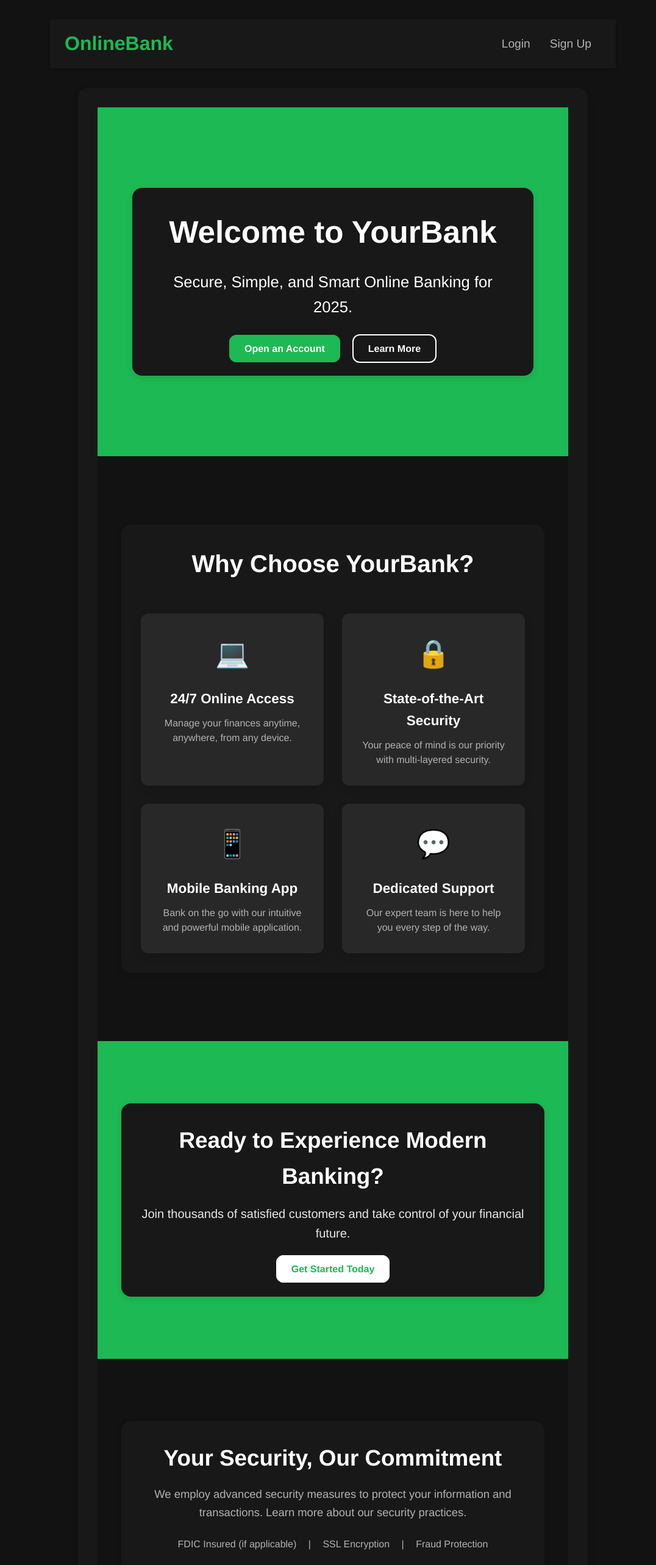
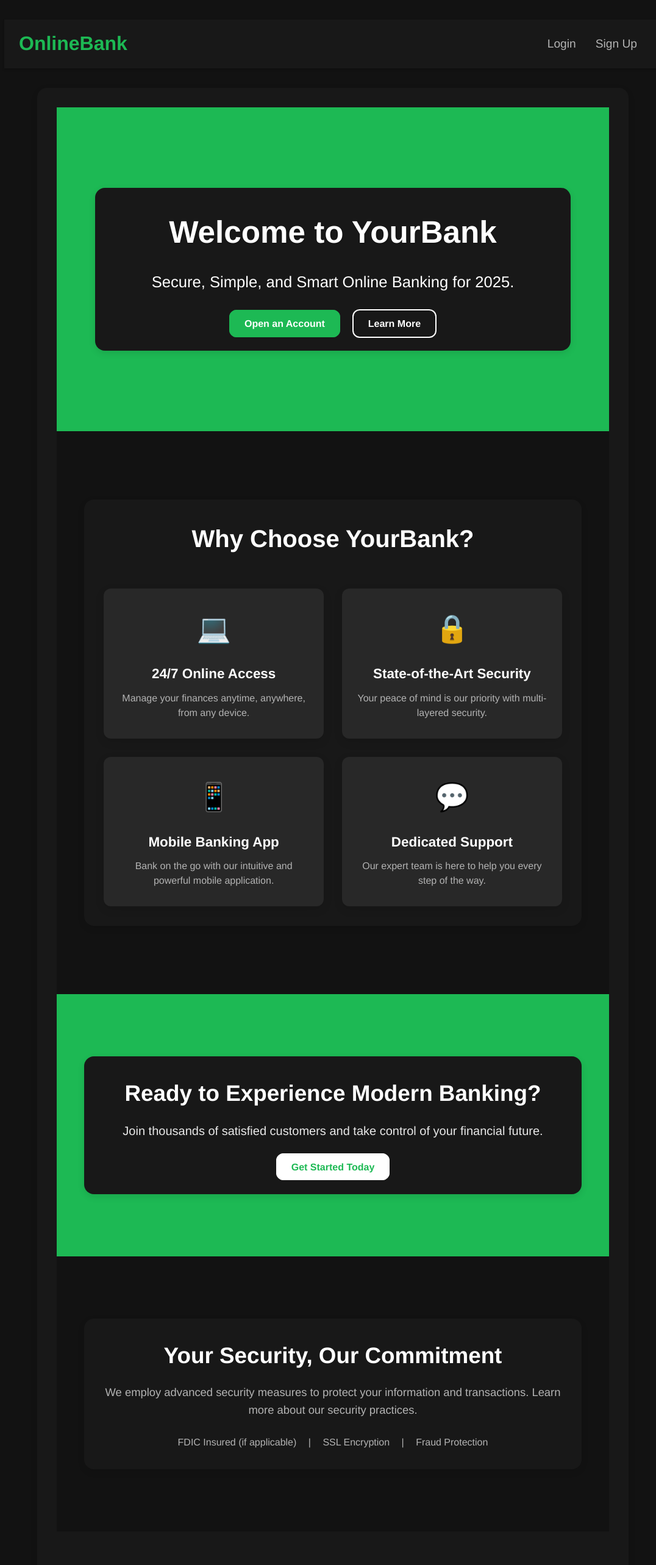
Before and after one commit to KCAIM/online-banking, a React (Vite) app in the folder client/: page / in a window 1280 px wide. Shown: the top 2566 px of the page at 61% size, without its empty margins (94-1170 px from the left). Built offline with nearby package versions, Linux system fonts and the light colour scheme; no server answers.

Commit message:
styling5

```diff
--- a/client/src/pages/HomePage.css
+++ b/client/src/pages/HomePage.css
@@ -62,7 +62,7 @@
   font-size: 1.6rem;
   margin-bottom: 35px;
   font-weight: 300;
-  max-width: 700px;
+  max-width: 850px; /* Increased max-width */
 }
 
 .hero-cta .btn { /* General .btn in hero cta */
@@ -143,7 +143,7 @@
 .cta-section p {
   font-size: 1.25rem;
   margin-bottom: 30px;
-  max-width: 700px;
+  max-width: 850px; /* Increased max-width */
   margin-left: auto;
   margin-right: auto;
   opacity: 0.9;
@@ -180,7 +180,7 @@
 .security-info-section p {
   font-size: 1.15rem;
   color: var(--secondary-text);
-  max-width: 800px;
+  max-width: 950px; /* Increased max-width */
   margin: 0 auto 25px auto;
 }
 
@@ -231,9 +231,16 @@
   }
   .hero-section .subtitle {
     font-size: 1.4rem;
+    /* max-width will still be 850px unless overridden here for smaller screens */
   }
   .features-section h2, .cta-section h2, .security-info-section h2 {
     font-size: 2rem;
+  }
+  .cta-section p {
+    /* max-width will still be 850px unless overridden here */
+  }
+  .security-info-section p {
+    /* max-width will still be 950px unless overridden here */
   }
 }
 
```
